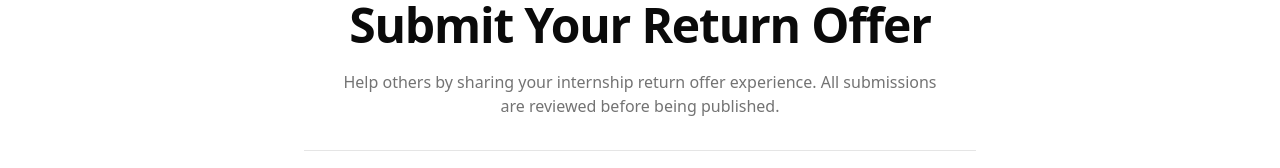
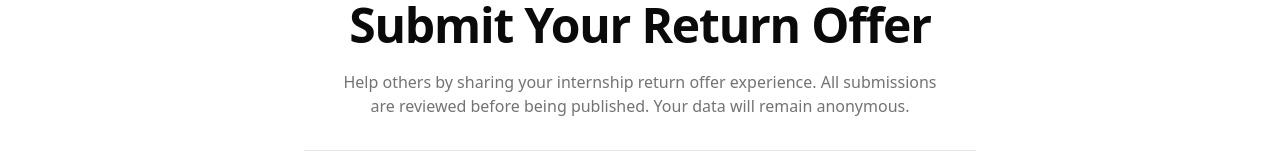
Before and after one commit to Baguirre03/rorate, a Next.js app: page /submit in a window 1280 px wide. Shown: the part 125-293 px from the top of the page. Built offline with nearby package versions, Linux system fonts and the light colour scheme; no server answers; the database is empty.

Commit message:
nit: add notice about anon data

```diff
--- a/app/components/SubmissionForm.tsx
+++ b/app/components/SubmissionForm.tsx
@@ -405,7 +405,8 @@ export default function SubmissionForm({
           </h1>
           <p className="text-sm sm:text-base text-muted-foreground px-2">
             Help others by sharing your internship return offer experience. All
-            submissions are reviewed before being published.
+            submissions are reviewed before being published. Your data will
+            remain anonymous.
           </p>
         </div>
 
```
